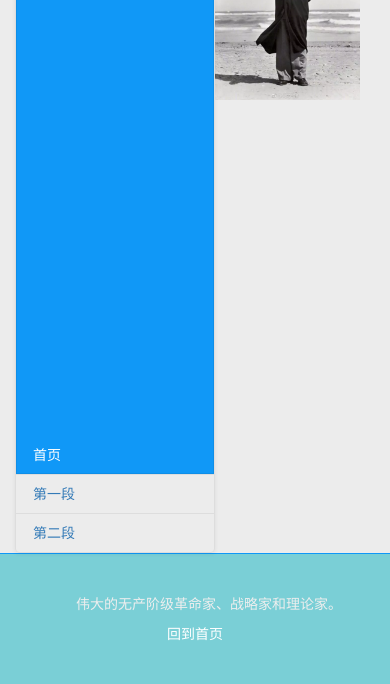
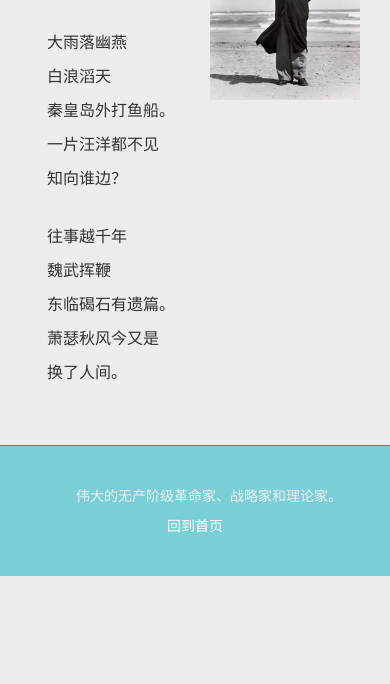
Before and after one commit to dergrossetraum/dergrossetraum.github.io, a plain HTML site: page index.html in a window 390 px wide. Shown: the part 189-873 px from the top of the page. After the commit the page ends 844 px from the top, so only its background shows below. Drawn offline with Linux system fonts and the light colour scheme.

Commit message:
Update index.html

```diff
--- a/index.html
+++ b/index.html
@@ -67,7 +67,7 @@
           </div>
         </div><!-- 正文 -->
         <!-- 附加导航 -->
-        <div class="hiddle-xs hidden-sm col-md-3 col-md-offset-1" id="myScrollspy">
+        <div class="hidden-xs hidden-sm col-md-3 col-md-offset-1" id="myScrollspy">
           <ul class="nav nav-tabs nav-stacked" data-spy="affix" data-offset-top="10">
             <li class="active"><a href="#">首页</a></li>
             <li><a href="#">第一段</a></li>
```
